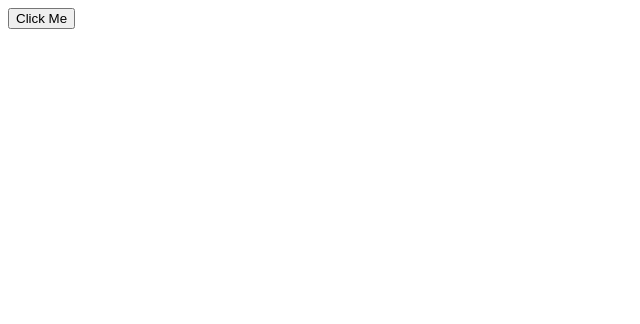
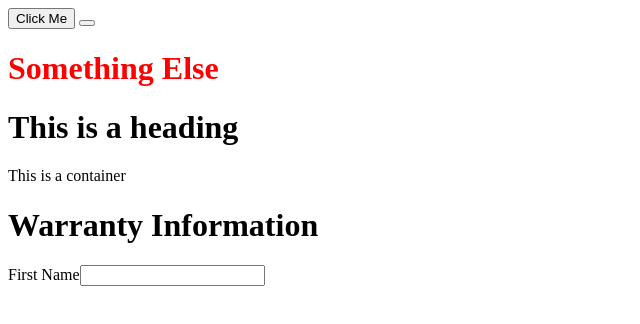
Before and after one commit to mtrhoades/Javascript-Notes, a plain HTML site: page index.html in a window 1280 px wide. Shown: the whole page, without its empty margins (0-640 px from the left). Drawn offline with Linux system fonts and the light colour scheme.

Commit message:
higher order functions practice, Internal vs. External vs. Inline Javascript, .append, .createElement, .querySelector

```diff
--- a/code.js
+++ b/code.js
@@ -266,7 +266,6 @@ console.log(testNum(11)); // consoles out "No"
 
 
 
-
 // Template Literals:
 
 let variable = "Hello"
@@ -283,10 +282,30 @@ console.log(greeting)
 // Higher Order Functions:
 // forEach, .filter, .map
 
+/** look up file in github:
+ *
+ * javascript-07-higherOrderFunctions-practice
+ *
+ */
+
 // forEach functions are used to:
 // (run a callback function for each element in an array.)
 
-//* A callback function is a function you pass into another function.
+//* A callback function is a function you pass as an argument into another function.
+
+//EXAMPLE CALLBACK FUNCTION:
+
+function translate(name, toLanguageFunction) {
+    let translation = toLanguageFunction(name);
+    console.log(translation);
+}
+function toSpanish(name) {
+    if (name === "hello") {
+        return "hola";
+    }
+}
+console.log(translate("hello", toSpanish)); // consoles out "hola"
+
 
 function forEach(array, callback) {
     for(let i = 0; i < array.length; i++) {
@@ -600,3 +619,100 @@ const promise = Promise.all([washDishes(), walkDog()]);
 promise.then((value)=> {
     console.log(value);
 });
+
+
+
+/* Internal vs. External vs. Inline Javascript:
+
+Internal JS: written inside HTML file with <script></script> tags.
+
+External JS: using an external JS file like the one we are in right now and linking it to HTML file with <script> tag.
+
+^ Link external JS files at END of body in HTML file.
+
+Inline JS is using JS in HTML file but within each HTML element.
+
+Example of Inline:
+
+<button onclick="alert(Inline!');">Click Me</button>
+
+*/
+
+// Below is an example of the order of functions and invoking it does not matter, it still runs the same.
+
+print();
+
+function print() {
+    console.log(1)
+}
+
+// Selecting an element from HTML by id:
+
+let h1Tag = document.getElementById('h1');
+h1Tag.textContent = 'Something Else'; // changes the text content.
+
+// Selecting an element from HTML by id and used in a function:
+
+function changeColor(newColor) {
+    let elem = document.getElementById('h1');
+    elem.style.color = newColor; // changes the text color.
+}
+
+changeColor('red');
+
+// Giving an element a class or id name in javascript:
+
+let div = document.createElement('div');
+div.id = 'content';
+div.className = 'note';
+
+console.log(div.id)
+
+// using .innerHTML:
+
+const containerDiv = document.querySelector('#container');
+
+const h1 = document.createElement('h1');
+h1.innerHTML = "This is a heading";
+
+containerDiv.appendChild(h1);
+// ^ creates a new h1 element with content.
+
+// append Child vs append:
+// append is more verstatile than appendChild.
+
+containerDiv.append("This is a container");
+
+// using .remove to remove an element:
+
+// containerDiv.remove(h1)
+
+// ^ removes whole containerDiv.
+
+// using setAttribute:
+
+// h1.className = 'heading';
+
+// or...
+
+h1.setAttribute('id', 'heading'); // sets the attribute for element in javascript for the HTML file.
+
+
+let header = document.createElement('h1');
+header.id = 'header1';
+header.textContent = "Warranty Information";
+header.innerHTML = "Warranty Information";
+document.body.append(header);
+// ^ adds h1 Warranty Information
+
+let firstNameLabel = document.createElement('label');
+firstNameLabel.id = 'firstname';
+firstNameLabel.innerHTML = "First Name";
+document.body.append(firstNameLabel);
+// ^ adds label First Name
+
+let firstNameInput = document.createElement('input');
+firstNameInput.id = 'firstname';
+firstNameInput.innerHTML = "First Name";
+document.body.append(firstNameInput);
+// ^ adds input box for label First Name
--- a/index.html
+++ b/index.html
@@ -6,9 +6,28 @@
     <meta name="viewport" content="width=device-width, initial-scale=1.0">
     <title>Document</title>
     <link src href="styles.css" rel="stylesheet">
-    <script src="code.js"></script>
+
 </head>
 <body>
     <button class = "myBtn">Click Me</button>
+
+<button onclick="alert"('inline')></button>
+<!-- ^ Inline Javascript-->
+
+    <script>
+        console.log('body');
+    </script>
+<!-- Put script tags at end of body-->
+
+
+<div id="container">
+    <h1 id="h1">This is my h1 tag!</h1>
+
+
+</div>
+
+<script src="code.js"></script>
+<!--^ This script source tag needs to be at the end of body tag in HTML to make sure the HTML code gets read first and than the javascript code runs.-->
 </body>
+
 </html>
```
